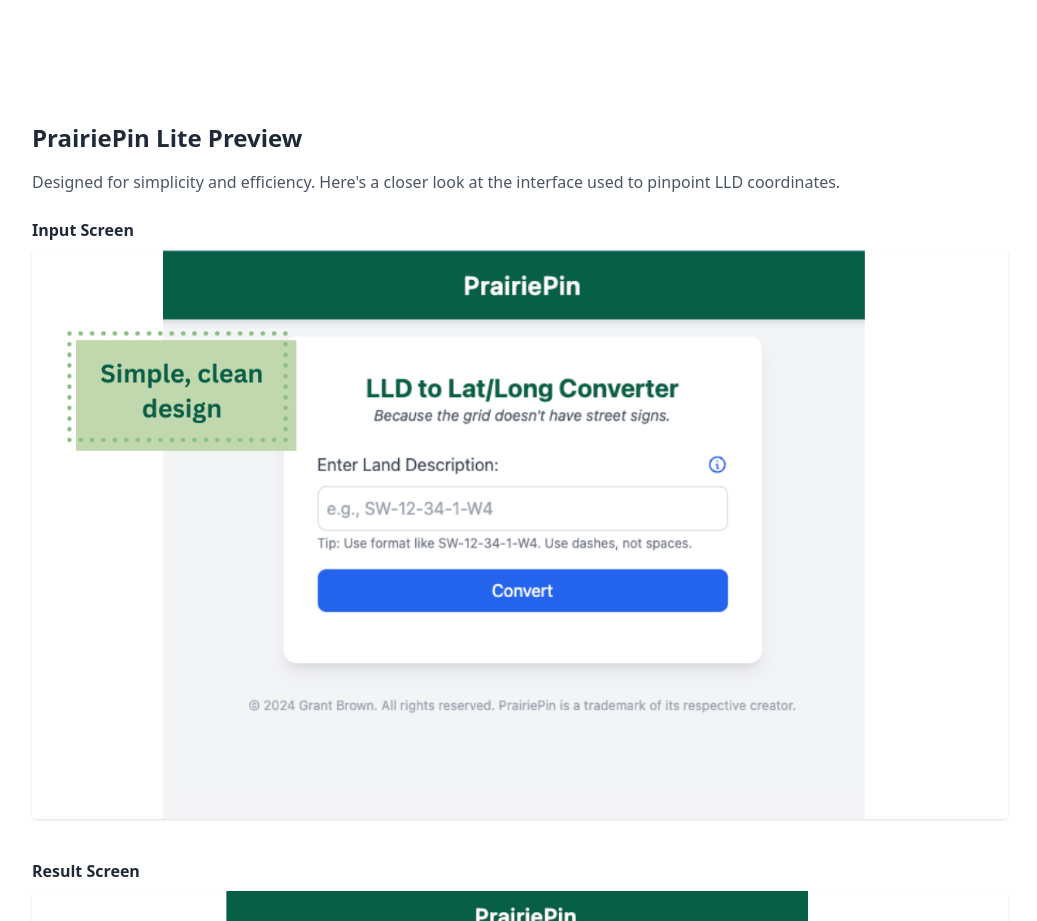
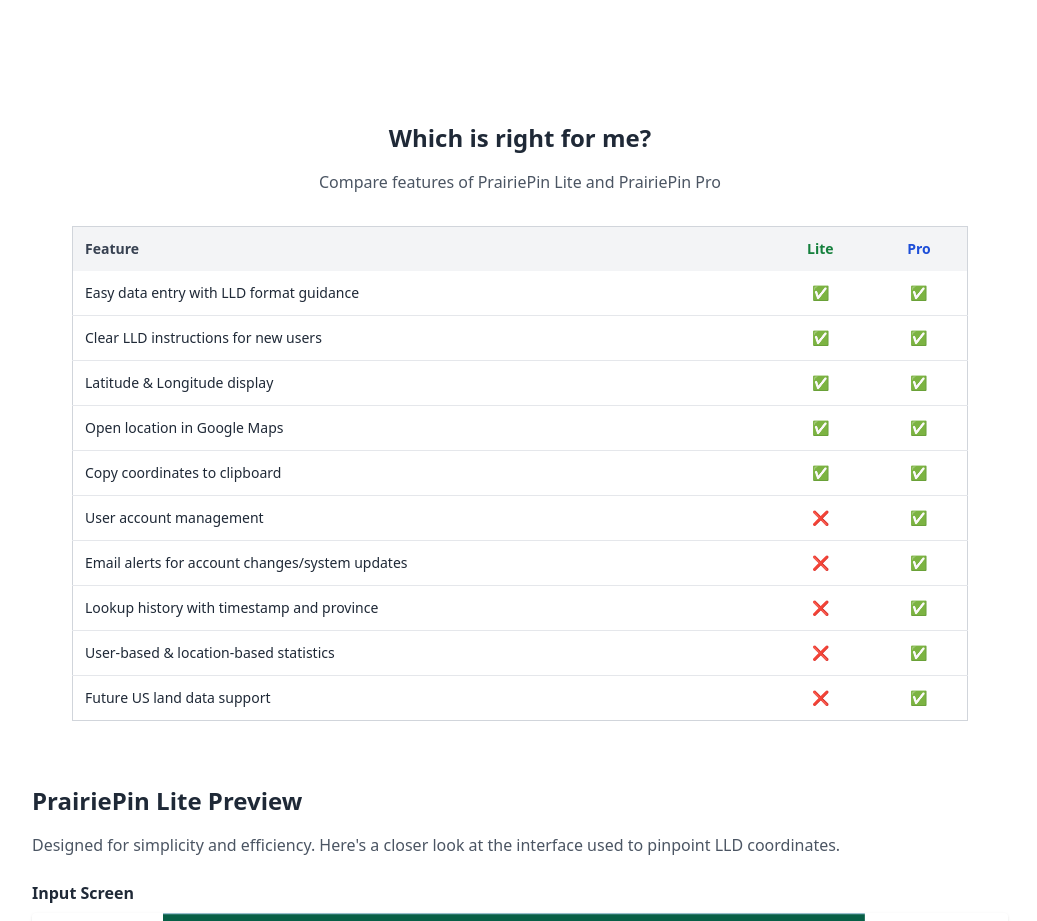
Before and after one commit to ggpbrown/prairiepin-landing, a plain HTML site: page index.html in a window 1280 px wide. Shown: the part 600-1521 px from the top of the page, without its empty margins (120-1157 px from the left). Drawn offline with nearby package versions, Linux system fonts and the light colour scheme.

Commit message:
Add Lite vs Pro comparison chart to landing page

```diff
--- a/index.html
+++ b/index.html
@@ -40,6 +40,74 @@
       <span class="text-gray-500 italic">Coming soon</span>
     </div>
   </section>
+  <section class="mt-16">
+  <h2 class="text-center text-2xl font-bold mb-4">Which is right for me?</h2>
+  <p class="text-center text-gray-600 mb-8">Compare features of PrairiePin Lite and PrairiePin Pro</p>
+
+  <div class="overflow-x-auto">
+    <table class="w-full max-w-4xl mx-auto border border-gray-300 text-left text-sm">
+      <thead class="bg-gray-100">
+        <tr>
+          <th class="p-3 font-semibold text-gray-700">Feature</th>
+          <th class="p-3 font-semibold text-center text-green-700">Lite</th>
+          <th class="p-3 font-semibold text-center text-blue-700">Pro</th>
+        </tr>
+      </thead>
+      <tbody class="bg-white divide-y divide-gray-200">
+        <tr>
+          <td class="p-3">Easy data entry with LLD format guidance</td>
+          <td class="text-center p-3">✅</td>
+          <td class="text-center p-3">✅</td>
+        </tr>
+        <tr>
+          <td class="p-3">Clear LLD instructions for new users</td>
+          <td class="text-center p-3">✅</td>
+          <td class="text-center p-3">✅</td>
+        </tr>
+        <tr>
+          <td class="p-3">Latitude & Longitude display</td>
+          <td class="text-center p-3">✅</td>
+          <td class="text-center p-3">✅</td>
+        </tr>
+        <tr>
+          <td class="p-3">Open location in Google Maps</td>
+          <td class="text-center p-3">✅</td>
+          <td class="text-center p-3">✅</td>
+        </tr>
+        <tr>
+          <td class="p-3">Copy coordinates to clipboard</td>
+          <td class="text-center p-3">✅</td>
+          <td class="text-center p-3">✅</td>
+        </tr>
+        <tr>
+          <td class="p-3">User account management</td>
+          <td class="text-center p-3">❌</td>
+          <td class="text-center p-3">✅</td>
+        </tr>
+        <tr>
+          <td class="p-3">Email alerts for account changes/system updates</td>
+          <td class="text-center p-3">❌</td>
+          <td class="text-center p-3">✅</td>
+        </tr>
+        <tr>
+          <td class="p-3">Lookup history with timestamp and province</td>
+          <td class="text-center p-3">❌</td>
+          <td class="text-center p-3">✅</td>
+        </tr>
+        <tr>
+          <td class="p-3">User-based & location-based statistics</td>
+          <td class="text-center p-3">❌</td>
+          <td class="text-center p-3">✅</td>
+        </tr>
+        <tr>
+          <td class="p-3">Future US land data support</td>
+          <td class="text-center p-3">❌</td>
+          <td class="text-center p-3">✅</td>
+        </tr>
+      </tbody>
+    </table>
+  </div>
+</section>
 
   <!-- Lite Preview Section -->
   <section id="lite-preview" class="max-w-5xl mx-auto py-16 px-6">
```
